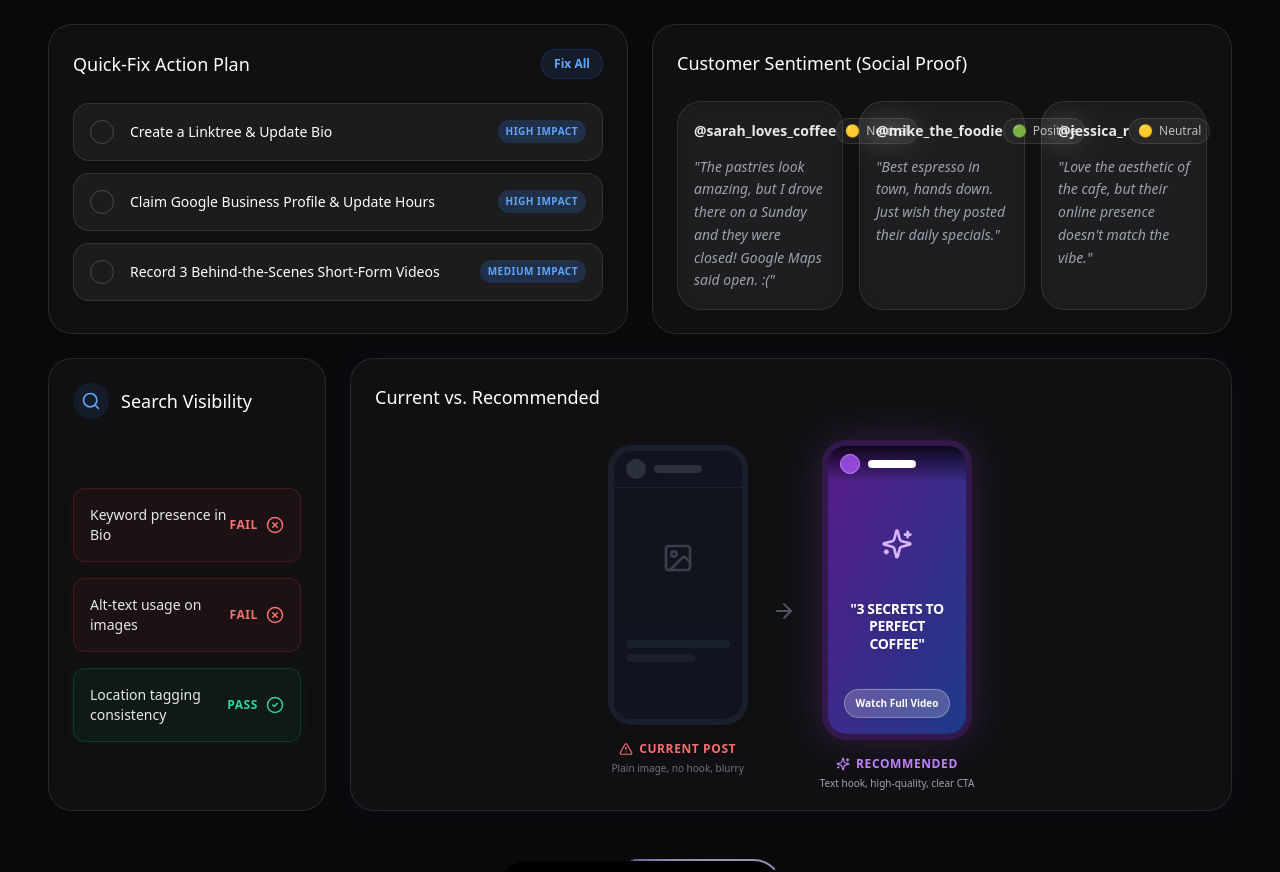
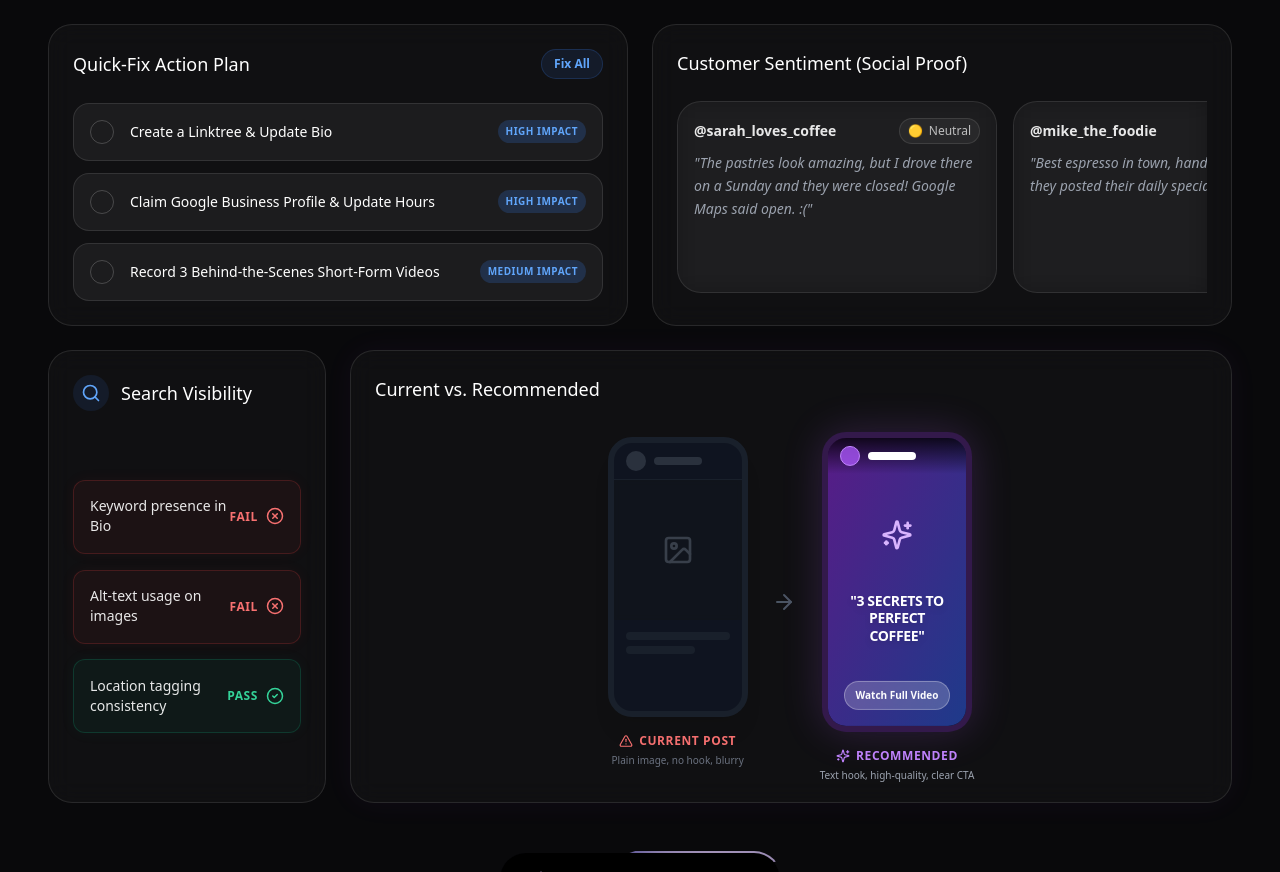
Before and after one commit to TharukiJ/FluxAudit, a Next.js app: page / in a window 1280 px wide. Shown: the part 984-1856 px from the top of the page. Built offline with nearby package versions, Linux system fonts and the light colour scheme.

Commit message:
features

```diff
--- a/src/app/globals.css
+++ b/src/app/globals.css
@@ -41,4 +41,12 @@ body {
   .text-gradient {
     @apply bg-clip-text text-transparent bg-gradient-to-r from-blue-400 to-purple-500;
   }
+
+  .hide-scrollbar::-webkit-scrollbar {
+    display: none;
+  }
+  .hide-scrollbar {
+    -ms-overflow-style: none; /* IE and Edge */
+    scrollbar-width: none; /* Firefox */
+  }
 }
--- a/src/components/SocialProof.tsx
+++ b/src/components/SocialProof.tsx
@@ -12,19 +12,19 @@ export default function SocialProof({ reviews }: { reviews: Review[] }) {
   return (
     <div className="flex flex-col p-6 h-full">
       <h3 className="text-lg font-medium text-white mb-6">Customer Sentiment (Social Proof)</h3>
-      <div className="grid grid-cols-1 md:grid-cols-3 gap-4 flex-grow">
+      <div className="flex flex-row overflow-x-auto gap-4 pb-2 snap-x snap-mandatory hide-scrollbar flex-grow items-stretch">
         {reviews.map((review, i) => (
           <motion.div
             key={i}
-            initial={{ opacity: 0, y: 20 }}
-            animate={{ opacity: 1, y: 0 }}
+            initial={{ opacity: 0, x: 20 }}
+            animate={{ opacity: 1, x: 0 }}
             transition={{ delay: i * 0.15 + 0.3 }}
-            className="glass-card p-4 flex flex-col justify-between group hover:bg-white/5 transition-colors"
+            className="glass-card min-w-[280px] sm:min-w-[320px] max-w-[320px] p-4 flex flex-col justify-between group hover:bg-white/5 transition-colors snap-center shrink-0"
           >
             <div>
-              <div className="flex items-center justify-between mb-3">
-                <span className="text-sm font-semibold text-white/90">{review.user}</span>
-                <span className="flex items-center gap-1.5 text-xs font-medium px-2 py-1 rounded-full bg-white/5 border border-white/10">
+              <div className="flex flex-col sm:flex-row sm:items-center justify-between mb-2 gap-2">
+                <span className="text-sm font-semibold text-white/90 truncate">{review.user}</span>
+                <span className="flex items-center gap-1.5 text-xs font-medium px-2 py-1 rounded-full bg-white/5 border border-white/10 w-fit shrink-0">
                   {review.sentiment === "Positive" ? "🟢" : "🟡"}
                   <span className="text-white/70">{review.sentiment}</span>
                 </span>
```
